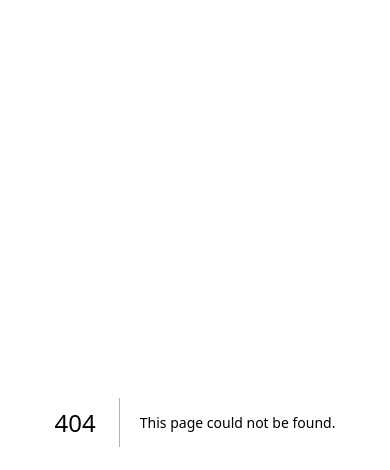
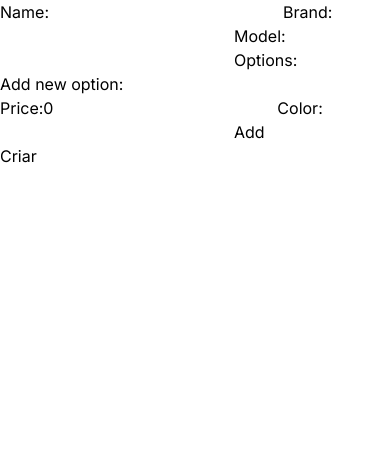
Before and after one commit to HenrikSantos/lexart-cellphone-frontend, a Next.js app: page /cellphones/create in a window 390 px wide. Before the commit this address had no page. Shown: the top 470 px of the page. Built offline with nearby package versions, Linux system fonts and the light colour scheme.

Commit message:
✨ create cellphone

```diff
--- /dev/null
+++ b/src/app/cellphones/create/page.tsx
@@ -0,0 +1,106 @@
+"use client";
+
+import React, { FormEvent, useState } from "react";
+import createCellphone, { ICellphoneCreate, IOptionCreate } from "@/api/createCellphone";
+
+export default function Create() {
+    const [cellphoneForm, setCellphoneForm] = useState<ICellphoneCreate>({
+        name: "",
+        brand: "",
+        model: "",
+        options: [],
+    });
+    const [newOption, setNewOption] = useState<IOptionCreate>({ price: 0, color: "" });
+
+    const handleAddNewOption = (e: FormEvent) => {
+        e.preventDefault();
+
+        setCellphoneForm((prevCellphone) => ({
+            ...prevCellphone,
+            options: [...prevCellphone.options, newOption]
+        }));
+
+        setNewOption({ price: 0, color: "" });
+    };
+
+    const handleOptionChange = (indexToChange: number, value: number | string, type: string) => {
+        setCellphoneForm(prevCellphone => ({
+            ...prevCellphone,
+            options: prevCellphone.options.map((option, index) =>
+                index === indexToChange ? { ...option, [type]: value } : option
+            )
+        }));
+    };
+
+    return (
+        <form onSubmit={(e) => {
+            e.preventDefault();
+
+            createCellphone(cellphoneForm);
+        }}>
+            <label htmlFor="nameForm">
+                Name:
+                <input
+                    id="nameForm"
+                    type="text"
+                    name="name"
+                    value={cellphoneForm.name}
+                    onChange={(e) => setCellphoneForm({ ...cellphoneForm, name: e.target.value })}
+                />
+            </label>
+            <label htmlFor="brandForm">
+                Brand:
+                <input
+                    id="brandForm"
+                    type="text"
+                    name="brand"
+                    value={cellphoneForm.brand}
+                    onChange={(e) => setCellphoneForm({ ...cellphoneForm, brand: e.target.value })}
+                />
+            </label>
+            <label htmlFor="modelForm">
+                Model:
+                <input
+                    id="modelForm"
+                    type="text"
+                    name="model"
+                    value={cellphoneForm.model}
+                    onChange={(e) => setCellphoneForm({ ...cellphoneForm, model: e.target.value })}
+                />
+            </label>
+            <label>
+                Options:
+                {cellphoneForm.options.map((option, index) =>
+                    <div key={index}>
+                        <input
+                            type="number"
+                            id={`price${index}`}
+                            name={`option-${index}-price`}
+                            value={option.price}
+                            onChange={(e) => handleOptionChange(index, +e.target.value, "price")}
+                        />
+                        <input
+                            type="text"
+                            name={`option-${index}-color`}
+                            value={option.color}
+                            onChange={(e) => handleOptionChange(index, e.target.value, "color")}
+                        />
+                    </div>
+                )}
+            </label>
+            <div>
+                <p>Add new option:</p>
+                <label htmlFor="newPrice">
+                    Price:
+                    <input type="number" id="newPrice" value={newOption.price} onChange={(e) => setNewOption({ ...newOption, price: +e.target.value })}/>
+                </label>
+                <label htmlFor="newColor">
+                    Color:
+                    <input type="text" id="newColor" value={newOption.color} onChange={(e) => setNewOption({ ...newOption, color: e.target.value })}/>
+                </label>
+                <button type="submit" onClick={handleAddNewOption}>Add</button>
+            </div>
+            <button type="submit">Criar</button>
+        </form>
+    );
+}
```
